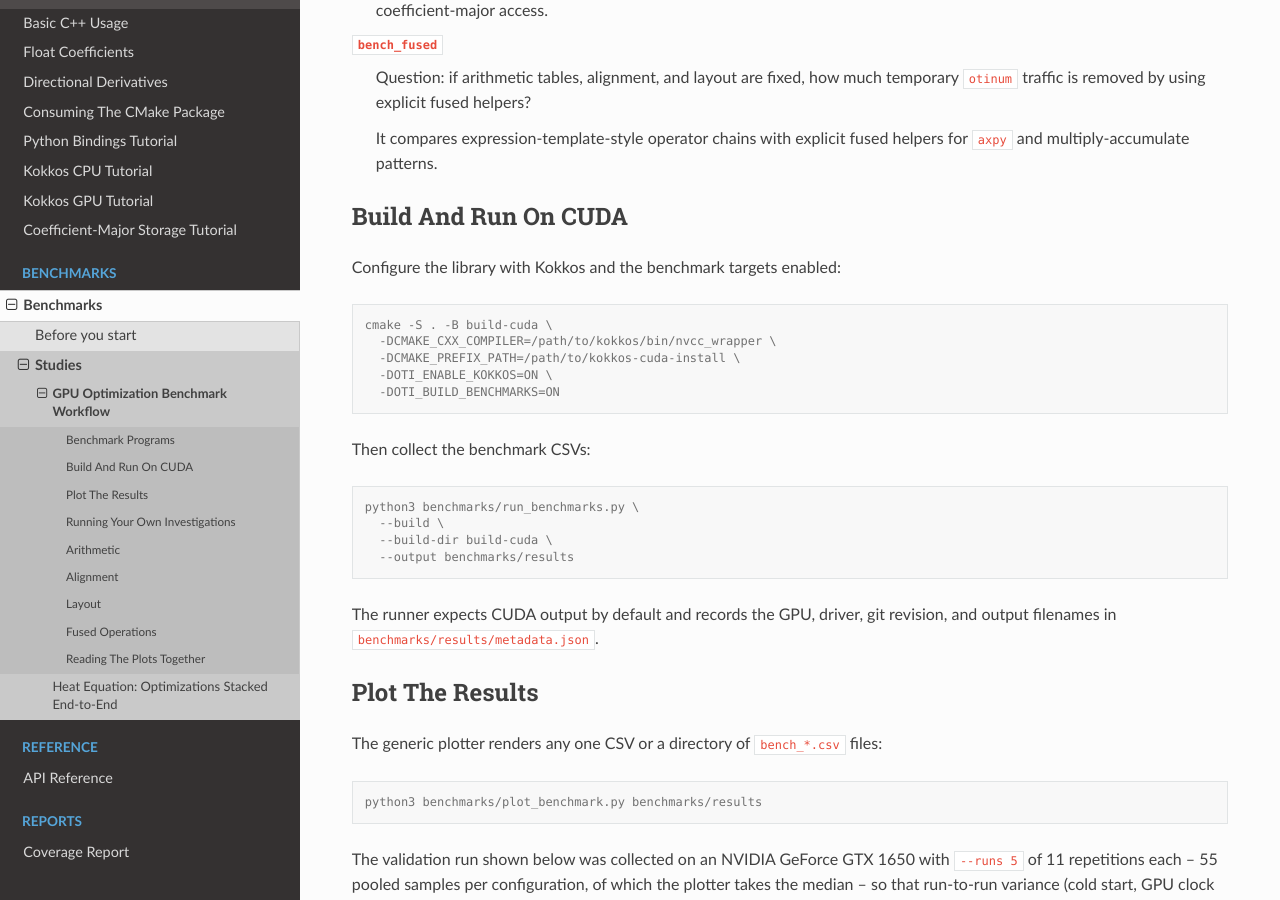
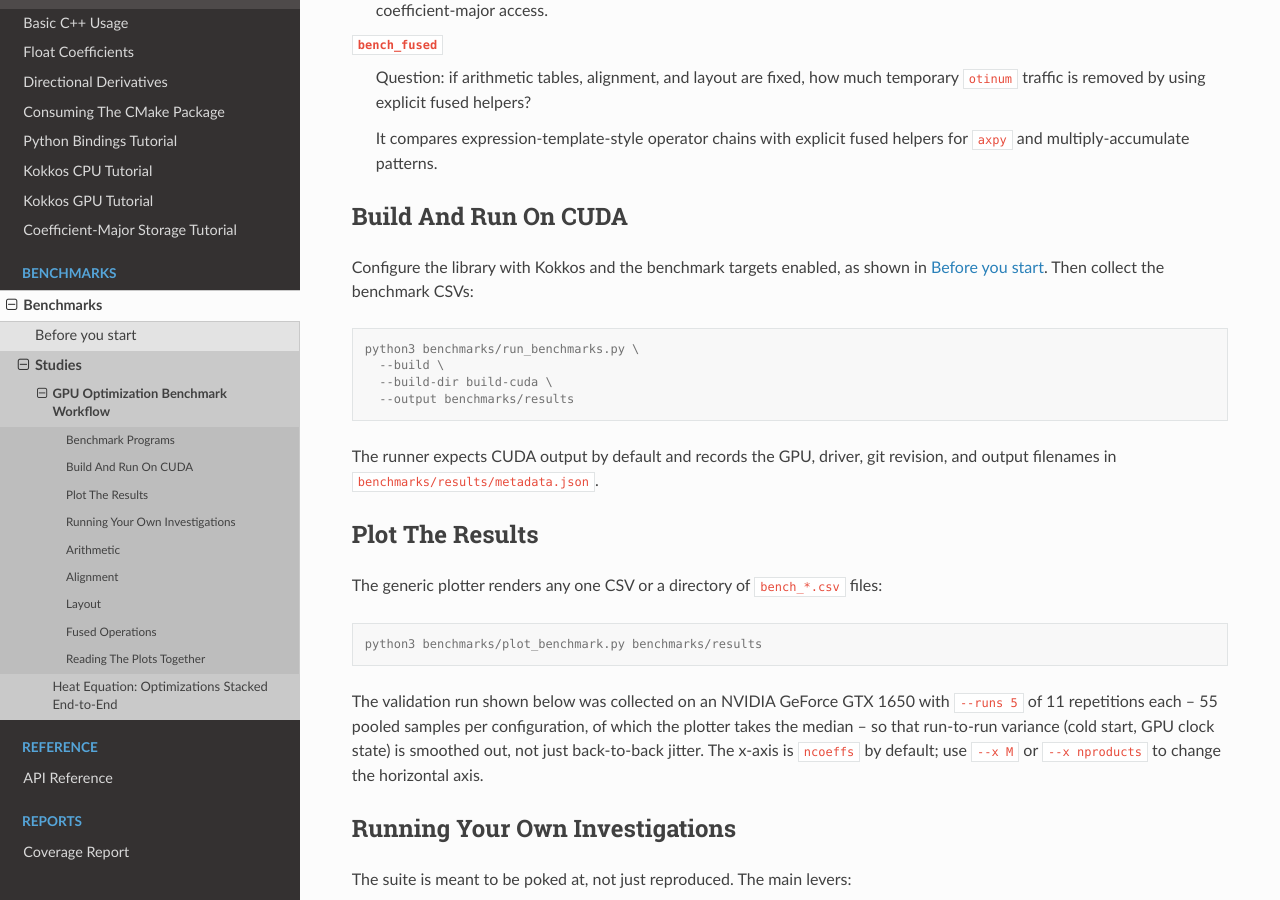
Before and after one commit to Samm-Py/cpp_oti_lib, a Sphinx documentation site: the page built from docs/benchmarks/gpu_optimization_workflow.rst, in a window 1280 px wide and 900 px high, scrolled down 1166 px. Built offline with Sphinx 7.4.7 and the Read the Docs theme 3.1.0, drawn with Linux system fonts in a browser that asks for light colours.

Commit message:
Docs: de-duplicate the CUDA configure step in the GPU workflow
The GPU optimization page repeated the full cmake configure block that
already lives in "Before you start". Replace it with a :ref: link to a
new label on that section so the build flags are documented once.

Co-Authored-By: Claude Opus 4.8 <noreply@anthropic.com>

```diff
--- a/docs/benchmarks/gpu_optimization_workflow.rst
+++ b/docs/benchmarks/gpu_optimization_workflow.rst
@@ -71,17 +71,8 @@ Benchmark Programs
 Build And Run On CUDA
 ---------------------
 
-Configure the library with Kokkos and the benchmark targets enabled:
-
-.. code-block:: console
-
-   cmake -S . -B build-cuda \
-     -DCMAKE_CXX_COMPILER=/path/to/kokkos/bin/nvcc_wrapper \
-     -DCMAKE_PREFIX_PATH=/path/to/kokkos-cuda-install \
-     -DOTI_ENABLE_KOKKOS=ON \
-     -DOTI_BUILD_BENCHMARKS=ON
-
-Then collect the benchmark CSVs:
+Configure the library with Kokkos and the benchmark targets enabled, as shown in
+:ref:`benchmarks-before-you-start`. Then collect the benchmark CSVs:
 
 .. code-block:: console
 
--- a/docs/benchmarks/index.rst
+++ b/docs/benchmarks/index.rst
@@ -3,6 +3,8 @@ Benchmarks
 
 These pages collect repeatable performance studies for ``cpp_oti_lib``. They run
 on CUDA for the GPU numbers, and on a Serial/OpenMP Kokkos for CPU runs.
+
+.. _benchmarks-before-you-start:
 
 Before you start
 ----------------
```
